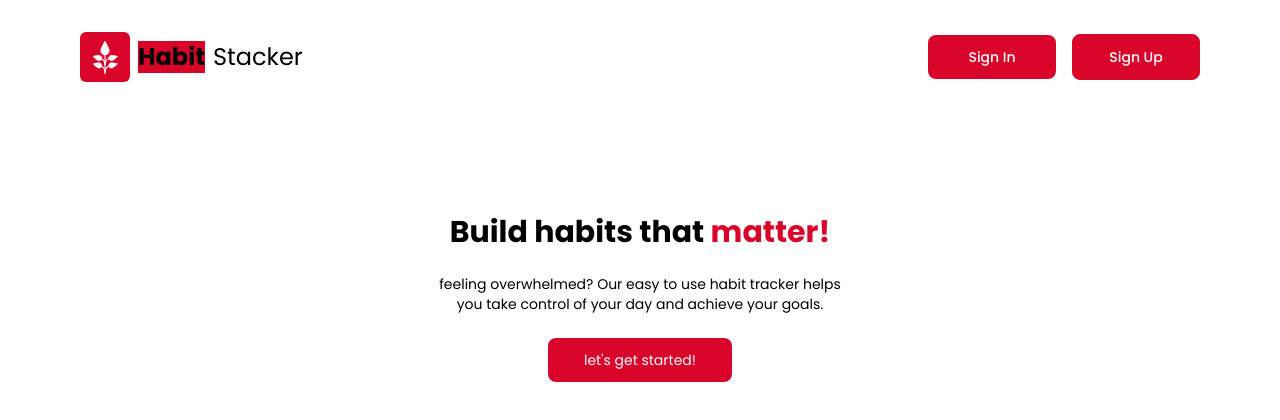
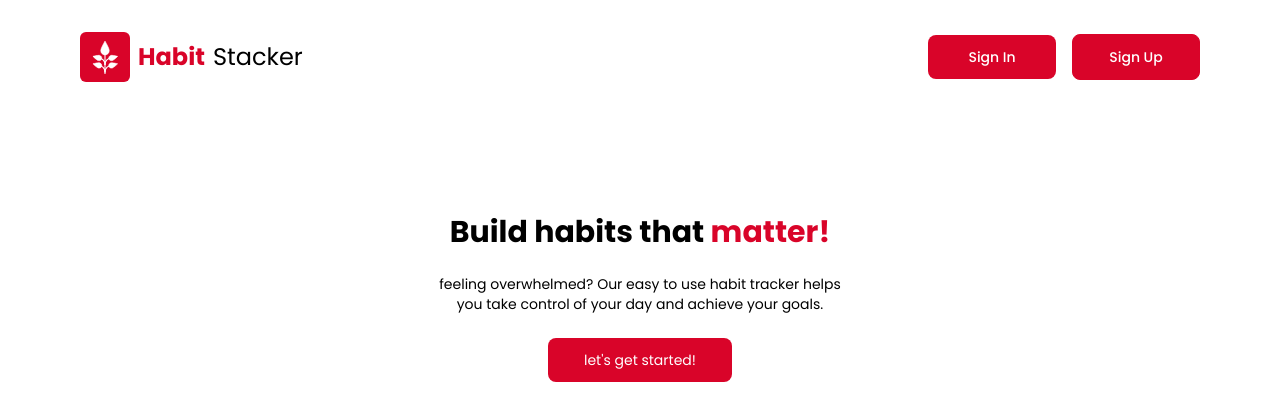
Before and after one commit to Dcastor21/habit-stckr, a Next.js app: page / in a window 1280 px wide. Shown: the top 420 px of the page. Built offline with nearby package versions, Linux system fonts and the light colour scheme; no server answers.

Commit message:
base color change

```diff
--- a/app/Components/LogoAnName.tsx
+++ b/app/Components/LogoAnName.tsx
@@ -15,7 +15,7 @@ function LogoAnName() {
         </div>
         {/*Name of the App*/}
         <span
-          style={{ backgroundColor: defaultColor }}
+          style={{ color: defaultColor }}
           className="font-bold text-mainColor"
         >
           Habit
```
